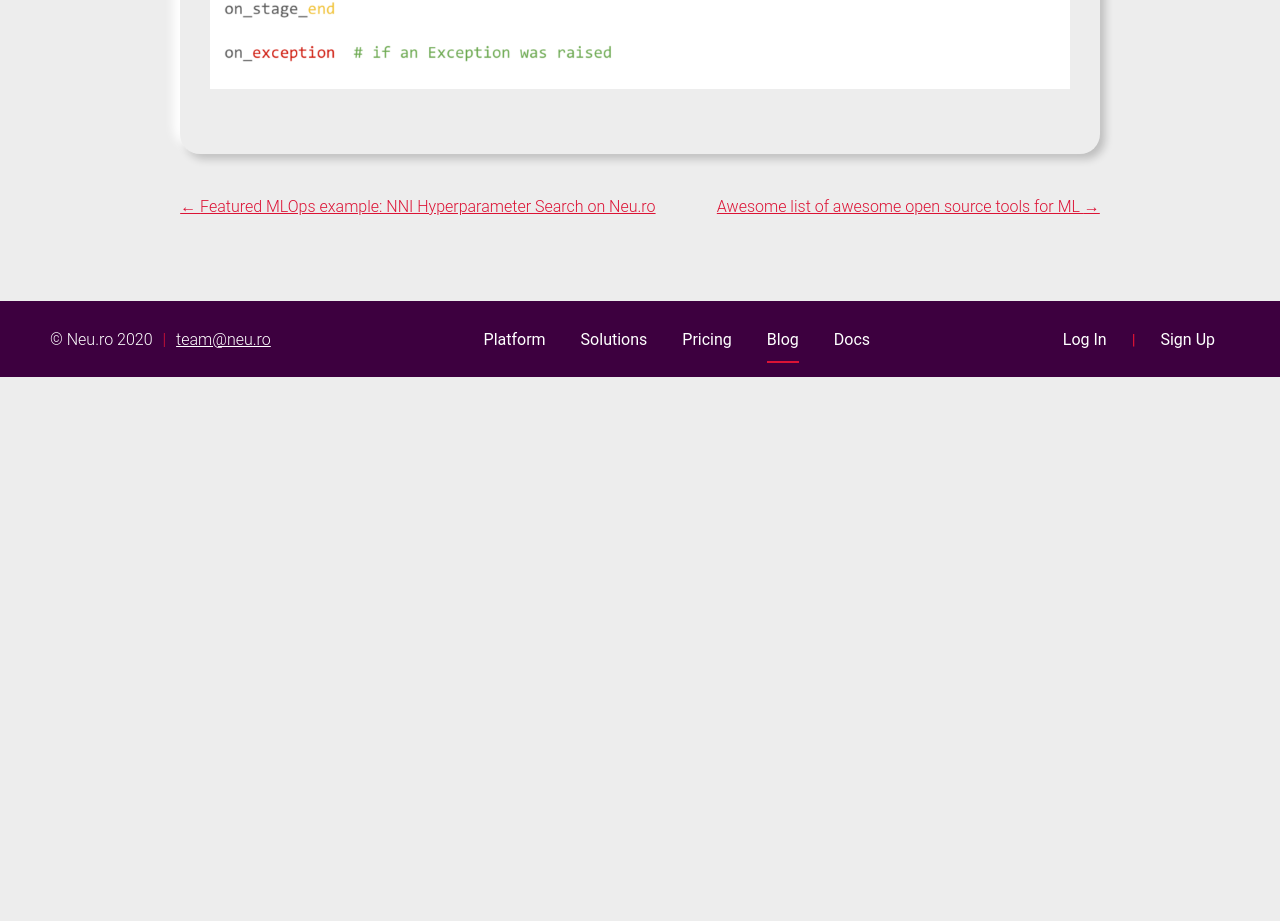
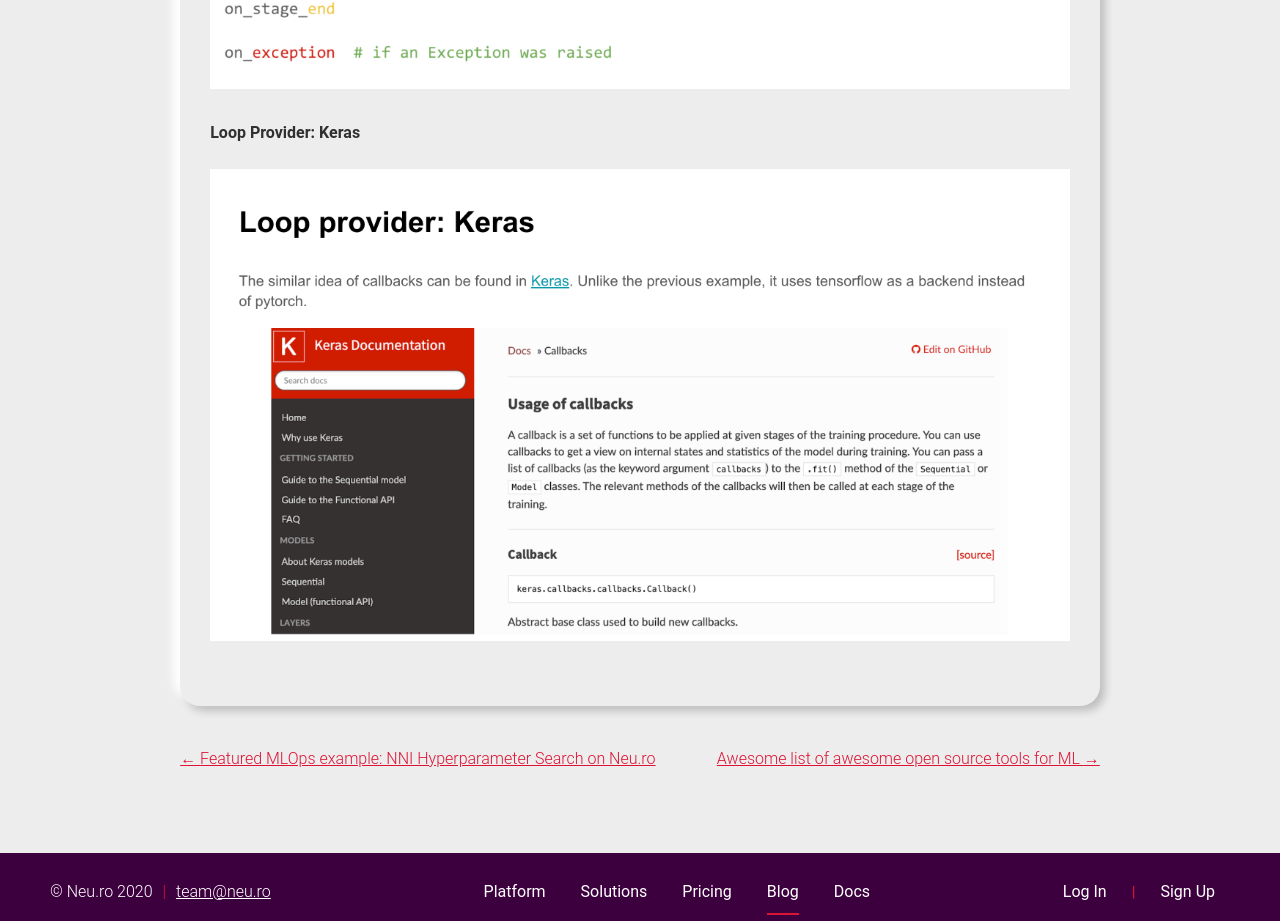
Before and after one commit to neuro-inc/platform-blog, a Gatsby site: page /blog/mlops-overview-tools-and-processes-for-modern-deep-learning/ in a window 1280 px wide. Shown: the part 3617-4538 px from the top of the page. Before the commit the page ends 3994 px from the top, so only its background shows below. Built offline with nearby package versions, Linux system fonts and the light colour scheme; Gatsby itself is replaced by a stand-in of ours; some packages are replaced by stand-ins of ours.

Commit message:
Update Blog “mlops-overview-tools-and-processes-for-modern-deep-learning”

```diff
--- a/content/blog/mlops-overview-tools-and-processes-for-modern-deep-learning.md
+++ b/content/blog/mlops-overview-tools-and-processes-for-modern-deep-learning.md
@@ -80,3 +80,7 @@
 #### Loop Provider: Catalyst
 
 ![catalyst-loop-provider-mlops](../../assets/catalyst.png "Catalys loop MLOps")
+
+#### Loop Provider: Keras
+
+![keras-loop-provider-mlops](../../assets/keras.png "Keras loop MLOps")
```
Also changed, not shown: static/assets/keras.png (added).
